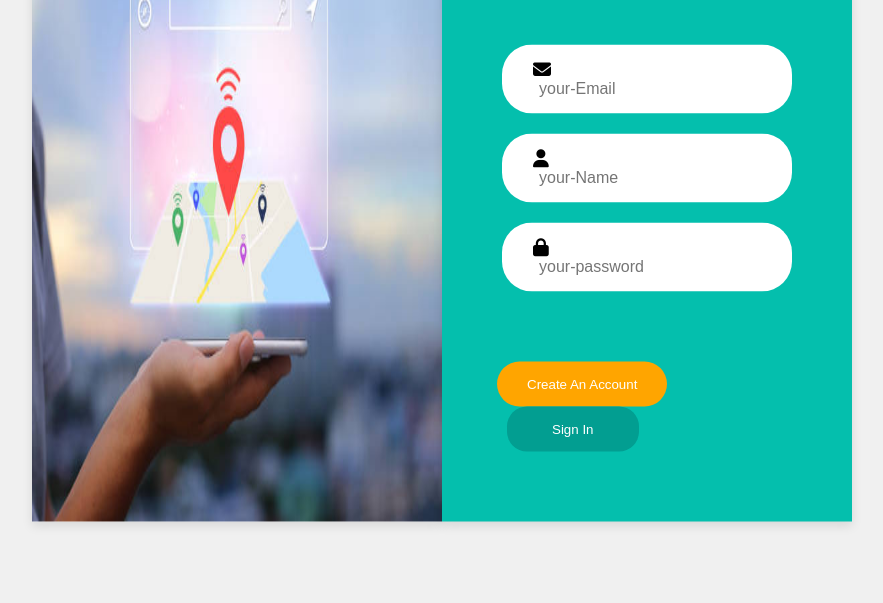
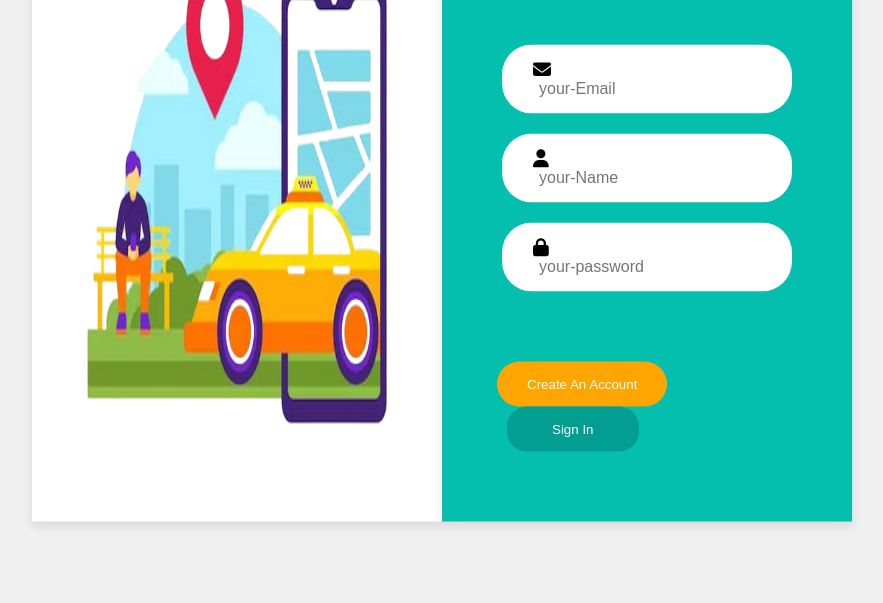
Before and after one commit to inejih2000/projectzero1, a plain HTML site: page login.html in a window 1280 px wide. Shown: the part 197-800 px from the top of the page, without its empty margins (198-1081 px from the left). Drawn offline with Linux system fonts and the light colour scheme.

Commit message:
change image of the login

```diff
--- a/login.css
+++ b/login.css
@@ -22,6 +22,7 @@ body{
 .photo{
     width:40%;
     box-shadow: 0 4px 10px rgba(0, 0, 0, 0.1);
+    background:#FFFFFF ;
 }
 .contanire img{
     width:100%;
--- a/login.html
+++ b/login.html
@@ -10,7 +10,7 @@
 <body>
     <div class="contanire">
         <div class="photo">
-            <img src = "photo-login.jpg">
+            <img src = "photo Login.png">
         </div>
 
         <!--formulaire-->
```
Also changed, not shown: photo Login.png (added).
